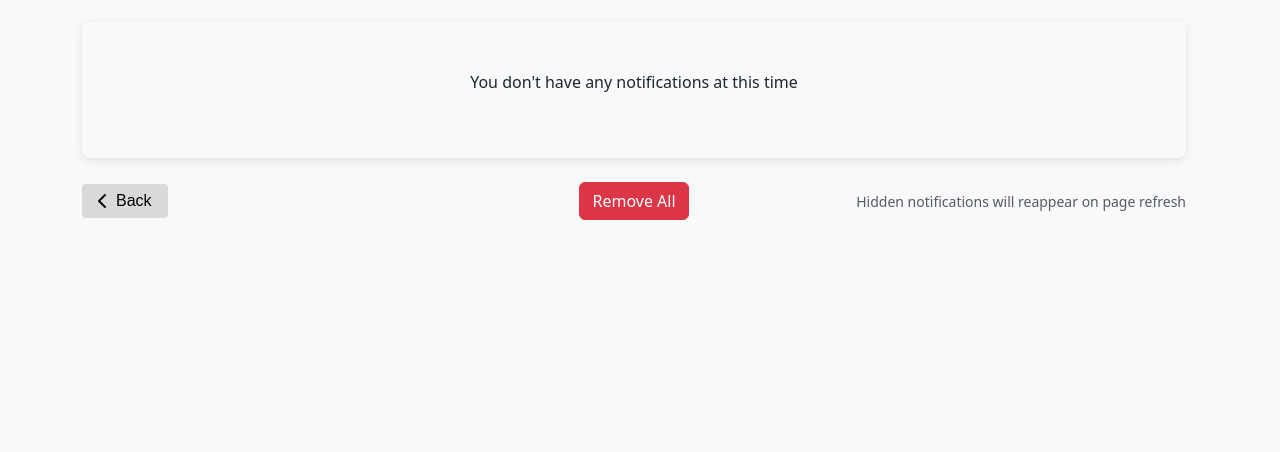
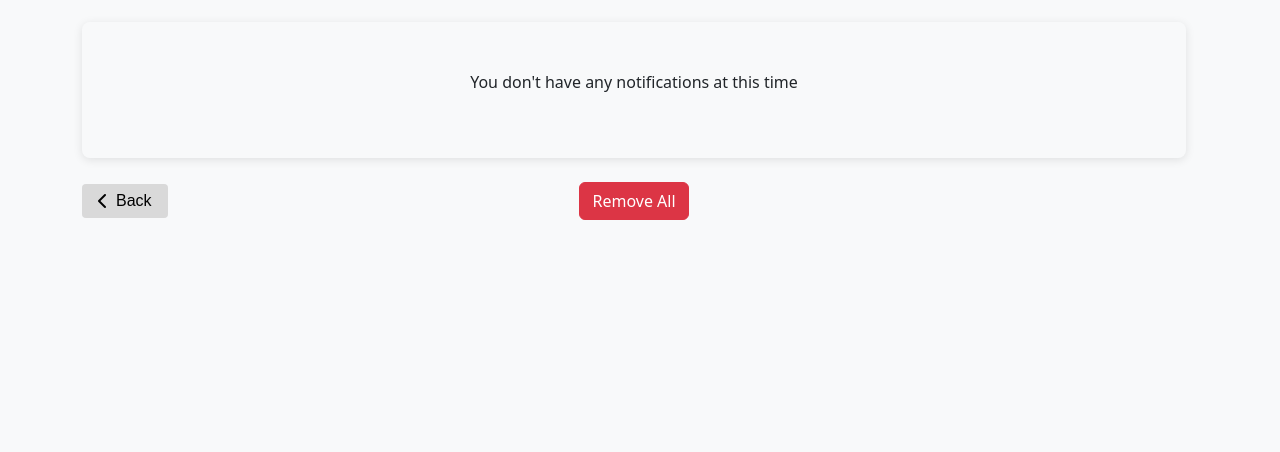
Before and after one commit to TheINSANE333/Campus-Equity-Hub, a Flask app: page /notifications in a window 1280 px wide. Shown: the part 192-644 px from the top of the page. Run offline with Flask 3, Linux system fonts and the light colour scheme; the visitor is signed in with stand-in values (Sample User, id 1); some libraries are stand-ins or nearby versions.

Commit message:
remove unuse message

```diff
--- a/app/templates/notification.html
+++ b/app/templates/notification.html
@@ -155,7 +155,6 @@
                         </button>
                     </div>
                     <div class="footer-right">
-                        <small class="text-muted">Hidden notifications will reappear on page refresh</small>
                     </div>
                 </div>
             </div>
```
